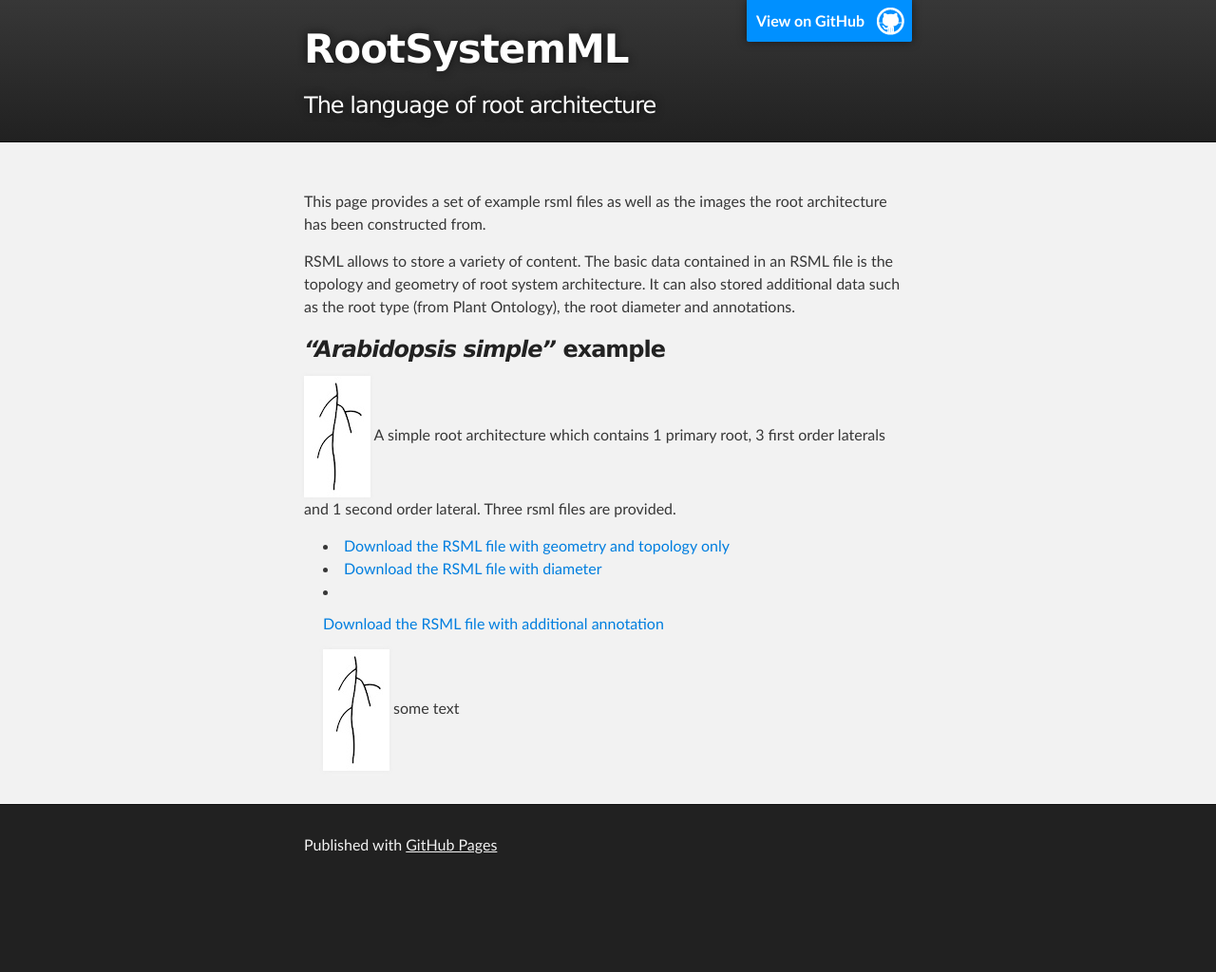
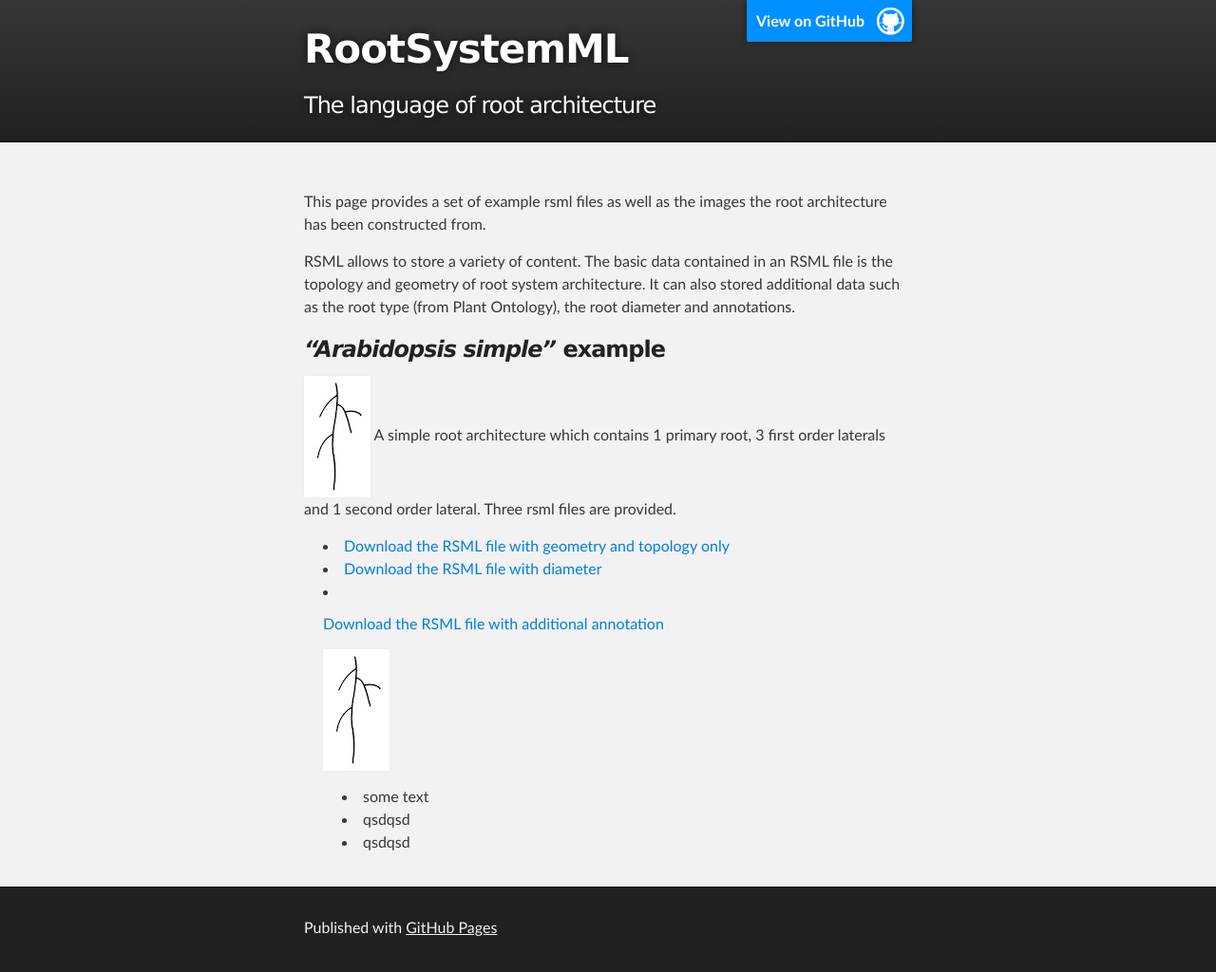
Before and after one commit to RootSystemML/RootSystemML.github.io, a Jekyll site: the page built from examples.md, in a window 1280 px wide. Shown: the whole page at 95% size. Built offline with Jekyll 4.4.1, drawn with Linux system fonts in a browser that asks for light colours; before the commit the page ends 937 px from its top, so only the background shows below that.

```diff
--- a/examples.md
+++ b/examples.md
@@ -20,4 +20,6 @@
     <a href="images/examples/arabidopsis_simple.tif">
     <img src="images/examples/arabidopsis_simple_tb.jpg" alt="arabidopsis-simple" title="Title"/>
     </a>
-    some text
+    - some text
+    - qsdqsd
+    - qsdqsd
```
